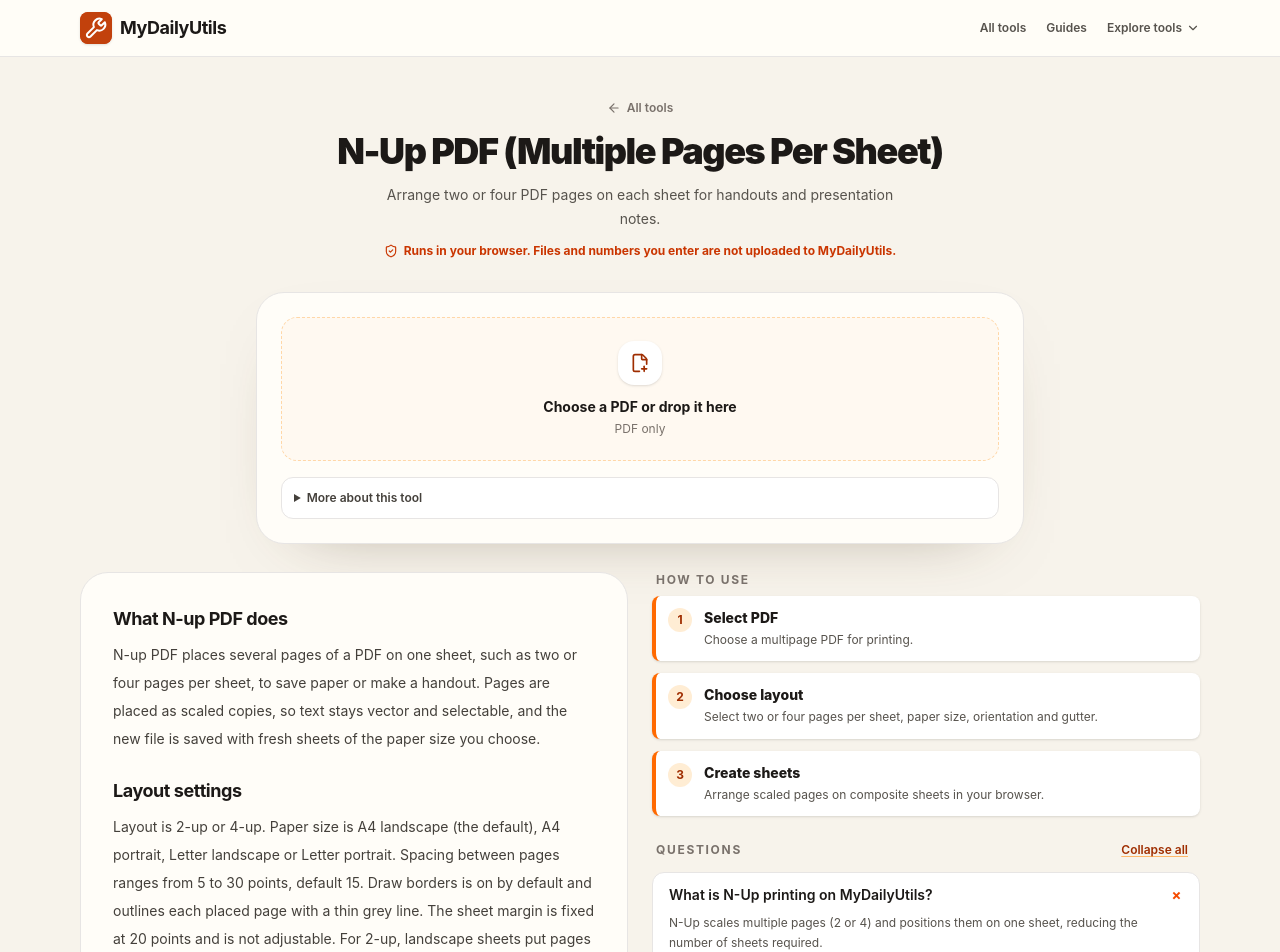
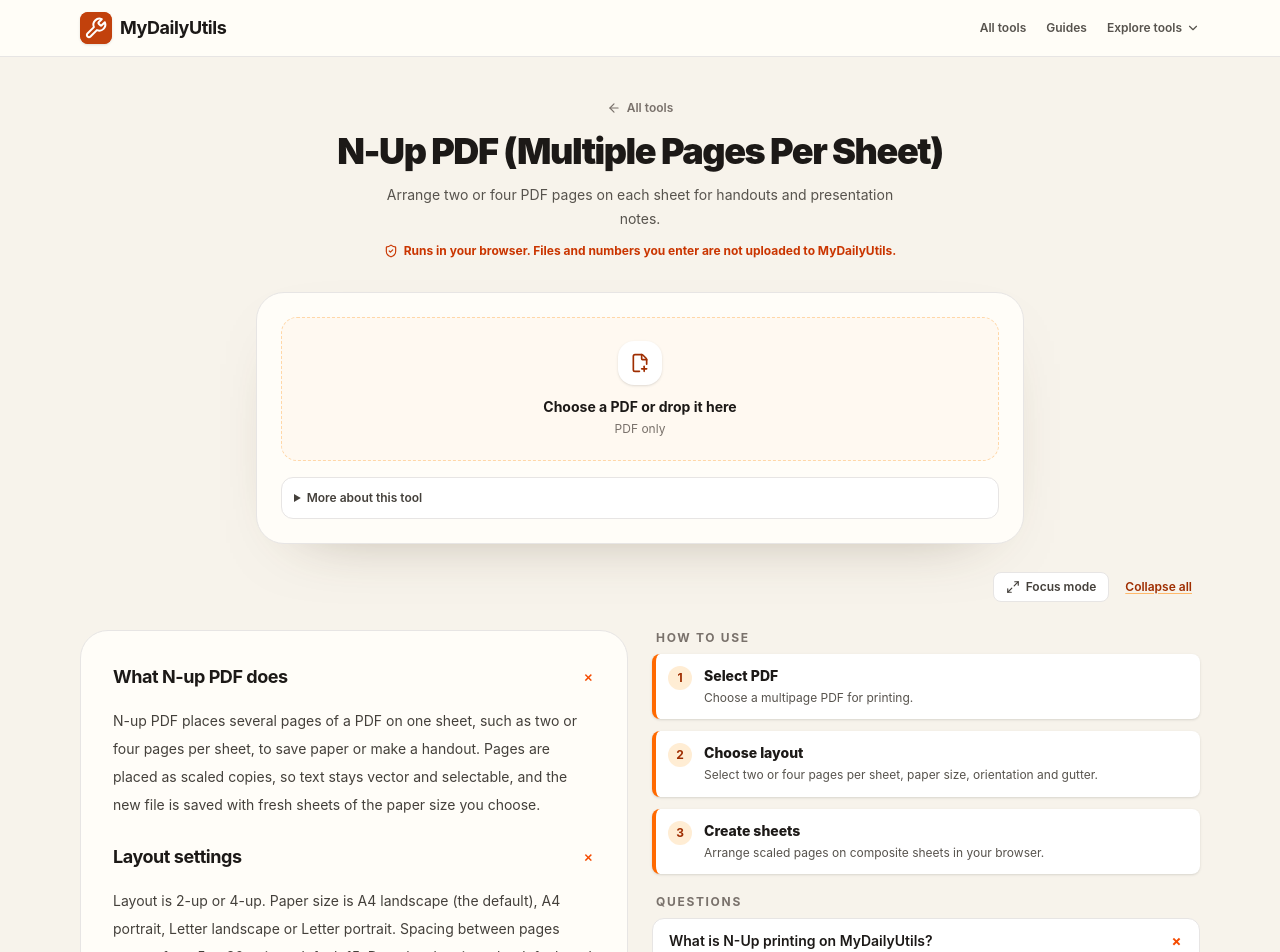
Before and after one commit to abhishekahuja87/paperforge-pdf, a React (Vite) app: page /n-up-pdf in a window 1280 px wide. Shown: the top 952 px of the page. Built offline with nearby package versions, Linux system fonts and the light colour scheme.

Commit message:
Focus mode (shareable, Escape, no ads) and one Collapse all for article and questions (#89)
Claude-Session: https://claude.ai/code/session_01Ksfpb8M2AoR8DnvaaKvMx3

Co-authored-by: Claude <noreply@anthropic.com>

```diff
--- a/src/App.tsx
+++ b/src/App.tsx
@@ -1,5 +1,6 @@
 import React, { lazy, Suspense } from 'react';
 import { BrowserRouter as Router, Routes, Route } from 'react-router-dom';
+import { FocusModeProvider } from './lib/focusMode';
 import { Header } from './components/layout/Header';
 import { Footer } from './components/layout/Footer';
 import { ScrollToTop } from './components/common/ScrollToTop';
@@ -56,6 +57,7 @@ const CatalogTemplatesPage = lazy(() => import('./pages/CatalogTemplatesPage').t
 export const App: React.FC = () => {
   return (
     <Router>
+      <FocusModeProvider>
       <ScrollToTop />
       <div className="min-h-screen flex flex-col bg-[var(--theme-background)] text-stone-900">
         <a href="#main-content" className="sr-only focus:not-sr-only focus:fixed focus:left-3 focus:top-3 focus:z-[60] focus:rounded-lg focus:bg-white focus:px-4 focus:py-2 focus:text-sm focus:font-bold focus:text-stone-900 focus:shadow-lg">Skip to main content</a>
@@ -153,6 +155,7 @@ export const App: React.FC = () => {
         </main>
         <Footer />
       </div>
+      </FocusModeProvider>
     </Router>
   );
 };
--- a/src/components/common/ToolArticle.tsx
+++ b/src/components/common/ToolArticle.tsx
@@ -30,10 +30,16 @@ export const ToolArticle: React.FC<{ id: string }> = ({ id }) => {
   return (
     <article lang="en" className="print:hidden mx-auto w-full max-w-3xl space-y-6 rounded-[1.75rem] border border-stone-200 bg-[var(--theme-surface)] p-5 text-sm leading-7 text-stone-700 sm:p-8">
       {sections.map((section) => (
-        <section key={section.heading} className="space-y-2">
-          <h2 className="text-lg font-bold tracking-tight text-stone-900">{section.heading}</h2>
-          {section.paragraphs.map((paragraph) => <p key={paragraph}>{paragraph}</p>)}
-        </section>
+        // Open by default so all the text is visible; the page's "Collapse all" button folds them.
+        <details key={section.heading} open className="group space-y-2">
+          <summary className="flex cursor-pointer list-none items-center justify-between gap-3 [&::-webkit-details-marker]:hidden">
+            <h2 className="text-lg font-bold tracking-tight text-stone-900">{section.heading}</h2>
+            <span aria-hidden="true" className="text-lg leading-none text-orange-600 transition group-open:rotate-45">+</span>
+          </summary>
+          <div className="space-y-2 pt-2">
+            {section.paragraphs.map((paragraph) => <p key={paragraph}>{paragraph}</p>)}
+          </div>
+        </details>
       ))}
     </article>
   );
--- a/src/components/common/ToolGuide.tsx
+++ b/src/components/common/ToolGuide.tsx
@@ -1,4 +1,4 @@
-import React, { useRef, useState } from 'react';
+import React from 'react';
 import { ShieldCheck, HelpCircle } from 'lucide-react';
 import { siteConfig } from '../../config/site';
 import { useTranslation } from 'react-i18next';
@@ -45,16 +45,6 @@ export const ToolGuide: React.FC<ToolGuideProps> = ({
     : steps;
   const stepsLanguage = hasLocalizedSteps ? i18n.language : contentLanguage;
   const isWorkshop = appearance === 'workshop';
-  const faqListRef = useRef<HTMLDivElement>(null);
-  // Every question starts open so all the text is visible; the button below folds them all away.
-  const [openCount, setOpenCount] = useState(faqs.length);
-  const allOpen = openCount >= faqs.length;
-  const countOpen = () => setOpenCount(faqListRef.current?.querySelectorAll('details[open]').length ?? 0);
-  const setAll = (open: boolean) => {
-    faqListRef.current?.querySelectorAll('details').forEach((item) => { item.open = open; });
-    countOpen();
-  };
-
   if (isWorkshop) {
     return (
       <div className="@container mx-auto max-w-3xl space-y-5">
@@ -76,21 +66,10 @@ export const ToolGuide: React.FC<ToolGuideProps> = ({
         )}
         {faqs.length > 0 && (
           <section aria-label={t('questions')} className="space-y-2">
-            <div className="flex items-center justify-between gap-3 px-1">
-              <h2 className="text-xs font-bold uppercase tracking-[0.14em] text-stone-500">{t('questions')}</h2>
-              {faqs.length > 1 && (
-                <button
-                  type="button"
-                  onClick={() => setAll(!allOpen)}
-                  className="rounded-lg px-2 py-1.5 text-xs font-semibold text-orange-800 underline decoration-orange-300 underline-offset-2 hover:text-orange-900 focus-visible:outline-2 focus-visible:outline-orange-600"
-                >
-                  {allOpen ? t('collapseAll', { defaultValue: 'Collapse all' }) : t('expandAll', { defaultValue: 'Expand all' })}
-                </button>
-              )}
-            </div>
-            <div ref={faqListRef} lang={contentLanguage} className="divide-y divide-stone-200 rounded-xl border border-stone-200 bg-white">
+            <h2 className="px-1 text-xs font-bold uppercase tracking-[0.14em] text-stone-500">{t('questions')}</h2>
+            <div lang={contentLanguage} className="divide-y divide-stone-200 rounded-xl border border-stone-200 bg-white">
               {faqs.map((faq) => (
-                <details key={faq.question} open onToggle={countOpen} className="group px-4 py-3">
+                <details key={faq.question} open className="group px-4 py-3">
                   <summary className="flex cursor-pointer list-none items-center justify-between gap-3 text-sm font-semibold text-stone-900 [&::-webkit-details-marker]:hidden">
                     {faq.question}
                     <span aria-hidden="true" className="text-lg leading-none text-orange-600 transition group-open:rotate-45">+</span>
--- a/src/components/layout/Footer.tsx
+++ b/src/components/layout/Footer.tsx
@@ -6,13 +6,17 @@ import { getTopics, topicNameKey } from '../../config/topics';
 import { useTranslation } from 'react-i18next';
 import { getToolCopy } from '../../lib/localizedTool';
 import { FooterToolGroup } from './FooterToolGroup';
+import { useFocusMode } from '../../lib/focusMode';
 
 export const Footer: React.FC = () => {
   const { t, i18n } = useTranslation();
+  const { active: focusActive } = useFocusMode();
   const topics = getTopics();
   const toolCount = topics.reduce((sum, topic) => sum + topic.tools.length, 0);
 
   const linkClass = 'transition hover:text-white';
+
+  if (focusActive) return null;
 
   return (
     <footer className="print:hidden bg-stone-900 text-stone-300 text-xs border-t border-stone-800 mt-auto">
--- a/src/components/layout/Header.tsx
+++ b/src/components/layout/Header.tsx
@@ -5,11 +5,13 @@ import { siteConfig } from '../../config/site';
 import { HeaderToolsMenu } from './HeaderToolsMenu';
 import { useTranslation } from 'react-i18next';
 import { changeAppLanguage, languages } from '../../i18n';
+import { useFocusMode } from '../../lib/focusMode';
 
 export const Header: React.FC = () => {
   const { t, i18n } = useTranslation();
   const [isDropdownOpen, setIsDropdownOpen] = useState(false);
   const dropdownRef = useRef<HTMLDivElement>(null);
+  const { active: focusActive, setFocus } = useFocusMode();
 
   useEffect(() => {
     const handleClickOutside = (event: MouseEvent) => {
@@ -27,6 +29,22 @@ export const Header: React.FC = () => {
       document.removeEventListener('keydown', handleKeyDown);
     };
   }, []);
+
+  if (focusActive) {
+    return (
+      <header className="print:hidden sticky top-0 z-50 border-b border-stone-200 bg-[var(--theme-surface)]/95 backdrop-blur-md">
+        <div className="mx-auto flex h-10 max-w-6xl items-center justify-between px-4">
+          <Link to="/" aria-label={siteConfig.name} className="flex items-center gap-2">
+            <img src="/favicon.svg" alt="" className="h-6 w-6 rounded-md" />
+            <span className="text-xs font-bold text-stone-700">{siteConfig.shortName}</span>
+          </Link>
+          <button type="button" onClick={() => setFocus(false)} className="rounded-lg px-2.5 py-1.5 text-xs font-semibold text-orange-800 underline decoration-orange-300 underline-offset-2 hover:text-orange-900 focus-visible:outline-2 focus-visible:outline-orange-600">
+            {t('exitFocus', { defaultValue: 'Exit focus' })} (Esc)
+          </button>
+        </div>
+      </header>
+    );
+  }
 
   return (
     <header className="print:hidden sticky top-0 z-50 bg-[var(--theme-surface)]/95 backdrop-blur-md border-b border-stone-200">
--- a/src/components/layout/ToolLayout.tsx
+++ b/src/components/layout/ToolLayout.tsx
@@ -1,7 +1,7 @@
-import React from 'react';
+import React, { useEffect, useRef, useState } from 'react';
 import { AdBanner } from '../common/AdBanner';
 import { PageMetadata } from '../common/PageMetadata';
-import { ArrowLeft, ShieldCheck } from 'lucide-react';
+import { ArrowLeft, Maximize2, ShieldCheck } from 'lucide-react';
 import { Link, useLocation } from 'react-router-dom';
 import { ToolArticle } from '../common/ToolArticle';
 import { ToolUpdateNote } from '../common/ToolUpdateNote';
@@ -9,6 +9,7 @@ import { ADS_CONFIG } from '../../config/ads';
 import { siteConfig } from '../../config/site';
 import { buildToolJsonLd } from '../../lib/structuredData';
 import { useTranslation } from 'react-i18next';
+import { useFocusMode } from '../../lib/focusMode';
 
 interface ToolLayoutProps {
   title: string;
@@ -34,6 +35,38 @@ export const ToolLayout: React.FC<ToolLayoutProps> = ({
   const { t } = useTranslation();
   const { pathname } = useLocation();
   const isWorkshop = appearance === 'workshop';
+  const { active: focusOn, setFocus, registerToolPage } = useFocusMode();
+
+  // Tell the focus mode this is a tool page, so only tool pages are ever put into focus.
+  useEffect(() => {
+    registerToolPage(true);
+    return () => registerToolPage(false);
+  }, [registerToolPage]);
+
+  // "Collapse all / Expand all" covers every foldable section (article sections and questions) below the tool.
+  const foldRef = useRef<HTMLDivElement>(null);
+  const [folds, setFolds] = useState({ total: 0, open: 0 });
+  useEffect(() => {
+    const node = foldRef.current;
+    if (!node) return undefined;
+    const recount = () => {
+      const all = node.querySelectorAll('details');
+      setFolds({ total: all.length, open: node.querySelectorAll('details[open]').length });
+    };
+    recount();
+    // "toggle" does not bubble, so listen while it travels down; new sections can appear after content loads.
+    node.addEventListener('toggle', recount, true);
+    const observer = new MutationObserver(recount);
+    observer.observe(node, { childList: true, subtree: true });
+    return () => {
+      node.removeEventListener('toggle', recount, true);
+      observer.disconnect();
+    };
+  }, [pathname, focusOn]);
+  const allOpen = folds.total > 0 && folds.open >= folds.total;
+  const toggleAll = () => {
+    foldRef.current?.querySelectorAll('details').forEach((item) => { item.open = !allOpen; });
+  };
 
   return (
     <div className={isWorkshop ? 'min-h-full bg-[var(--theme-background)] text-stone-900' : ''}>
@@ -43,7 +76,9 @@ export const ToolLayout: React.FC<ToolLayoutProps> = ({
           description={subtitle}
           jsonLd={buildToolJsonLd({ name: title, description: subtitle, path: pathname })}
         />
-        {isWorkshop ? (
+        {focusOn ? (
+          <h1 lang={contentLanguage} className="text-center text-lg font-black tracking-tight text-stone-900 sm:text-xl">{title}</h1>
+        ) : isWorkshop ? (
           <header className="mx-auto max-w-2xl text-center">
             <Link to="/" className="mb-4 inline-flex items-center gap-1.5 text-xs font-semibold text-stone-500 transition hover:text-orange-800">
               <ArrowLeft className="h-3.5 w-3.5" aria-hidden="true" />
@@ -63,14 +98,37 @@ export const ToolLayout: React.FC<ToolLayoutProps> = ({
           </div>
         )}
 
-        <ToolUpdateNote path={pathname} />
+        {!focusOn && <ToolUpdateNote path={pathname} />}
 
         {/* Main Tool Functional Area */}
         <div lang={controlsLanguage} className={isWorkshop ? `tool-workshop-controls mx-auto w-full ${wide ? 'max-w-6xl' : 'max-w-3xl'}` : 'w-full'}>{children}</div>
 
+        {!focusOn && (
+          <div className="flex flex-wrap items-center justify-end gap-2 print:hidden">
+            <button
+              type="button"
+              onClick={() => setFocus(true)}
+              className="inline-flex items-center gap-1.5 rounded-lg border border-stone-200 bg-white px-3 py-1.5 text-xs font-semibold text-stone-700 transition hover:border-orange-300 hover:text-orange-800 focus-visible:outline-2 focus-visible:outline-orange-600"
+            >
+              <Maximize2 className="h-3.5 w-3.5" aria-hidden="true" />
+              {t('focusMode', { defaultValue: 'Focus mode' })}
+            </button>
+            {folds.total > 0 && (
+              <button
+                type="button"
+                onClick={toggleAll}
+                className="rounded-lg px-2 py-1.5 text-xs font-semibold text-orange-800 underline decoration-orange-300 underline-offset-2 hover:text-orange-900 focus-visible:outline-2 focus-visible:outline-orange-600"
+              >
+                {allOpen ? t('collapseAll', { defaultValue: 'Collapse all' }) : t('expandAll', { defaultValue: 'Expand all' })}
+              </button>
+            )}
+          </div>
+        )}
+
         {/* Written explanation (left) and steps with questions (right): side by side from tablet width up,
             stacked on phones with the short steps first. With no article, the guide stays centred. */}
-        <div className="flex flex-col gap-6 md:grid md:items-start md:has-[article]:grid-cols-2">
+        {!focusOn && (
+        <div ref={foldRef} className="flex flex-col gap-6 md:grid md:items-start md:has-[article]:grid-cols-2">
           <ToolArticle id={pathname.replace(/^\/+|\/+$/g, '')} />
 
           {seoContent && (
@@ -79,7 +137,9 @@ export const ToolLayout: React.FC<ToolLayoutProps> = ({
             </div>
           )}
         </div>
+        )}
 
+        {!focusOn && (
         <section
           aria-label={t('advertisements')}
           className="w-full max-w-4xl mx-auto py-4 print:hidden"
@@ -89,6 +149,7 @@ export const ToolLayout: React.FC<ToolLayoutProps> = ({
           </p>
           <AdBanner slot={ADS_CONFIG.slots.toolBottomBanner} />
         </section>
+        )}
       </div>
     </div>
   );
--- /dev/null
+++ b/src/lib/focusMode.tsx
@@ -0,0 +1,90 @@
+import React, { createContext, useCallback, useContext, useEffect, useMemo, useState } from 'react';
+import { useLocation, useNavigate } from 'react-router-dom';
+
+const STORAGE_KEY = 'mdu-focus-mode';
+const PARAM = 'focus';
+
+function readStored(): boolean {
+  try { return window.sessionStorage.getItem(STORAGE_KEY) === '1'; } catch { return false; }
+}
+
+function writeStored(on: boolean): void {
+  try {
+    if (on) window.sessionStorage.setItem(STORAGE_KEY, '1');
+    else window.sessionStorage.removeItem(STORAGE_KEY);
+  } catch {
+    // Storage can be blocked; focus mode then simply lasts for this page view.
+  }
+}
+
+interface FocusModeValue {
+  /** The visitor asked for focus mode. */
+  focus: boolean;
+  /** Focus mode is on and the current page is a tool page, so the site chrome should be hidden. */
+  active: boolean;
+  setFocus: (on: boolean) => void;
+  /** Called by the tool layout so other pages are never affected. */
+  registerToolPage: (on: boolean) => void;
+}
+
+const FocusModeContext = createContext<FocusModeValue>({
+  focus: false,
+  active: false,
+  setFocus: () => undefined,
+  registerToolPage: () => undefined,
+});
+
+/**
+ * Focus mode: a visitor-chosen view of a tool page with the header, footer, text and ad slots hidden.
+ * It starts off on every page load unless the link has ?focus=1 or the visitor turned it on earlier in this
+ * visit (kept in sessionStorage). Pages always render in full for crawlers; the canonical address has no query.
+ */
+export const FocusModeProvider: React.FC<{ children: React.ReactNode }> = ({ children }) => {
+  const location = useLocation();
+  const navigate = useNavigate();
+  const [focus, setFocusState] = useState<boolean>(() => {
+    if (typeof window === 'undefined') return false;
+    return new URLSearchParams(window.location.search).get(PARAM) === '1' || readStored();
+  });
+  const [toolPage, setToolPage] = useState(false);
+
+  const setFocus = useCallback((on: boolean) => {
+    setFocusState(on);
+    writeStored(on);
+  }, []);
+
+  // Keep the address in step with the mode on tool pages, so the link can be shared.
+  useEffect(() => {
+    if (!toolPage) return;
+    const params = new URLSearchParams(location.search);
+    const has = params.get(PARAM) === '1';
+    if (focus === has) return;
+    if (focus) params.set(PARAM, '1'); else params.delete(PARAM);
+    const search = params.toString();
+    navigate({ pathname: location.pathname, search: search ? `?${search}` : '', hash: location.hash }, { replace: true });
+  }, [focus, toolPage, location.pathname, location.search, location.hash, navigate]);
+
+  // A link opened with ?focus=1 turns the mode on.
+  useEffect(() => {
+    if (new URLSearchParams(location.search).get(PARAM) === '1' && !focus) setFocus(true);
+    // Only react to the address changing, not to the mode itself.
+    // eslint-disable-next-line react-hooks/exhaustive-deps
+  }, [location.search]);
+
+  const active = focus && toolPage;
+
+  useEffect(() => {
+    if (!active) return undefined;
+    const onKey = (event: KeyboardEvent) => { if (event.key === 'Escape') setFocus(false); };
+    window.addEventListener('keydown', onKey);
+    return () => window.removeEventListener('keydown', onKey);
+  }, [active, setFocus]);
+
+  const value = useMemo<FocusModeValue>(
+    () => ({ focus, active, setFocus, registerToolPage: setToolPage }),
+    [focus, active, setFocus],
+  );
+  return <FocusModeContext.Provider value={value}>{children}</FocusModeContext.Provider>;
+};
+
+export const useFocusMode = (): FocusModeValue => useContext(FocusModeContext);
--- a/src/locales/en.json
+++ b/src/locales/en.json
@@ -834,6 +834,8 @@
   "howToUse": "How to use",
   "questions": "Questions",
   "collapseAll": "Collapse all",
+  "focusMode": "Focus mode",
+  "exitFocus": "Exit focus",
   "expandAll": "Expand all",
   "privacy": "Privacy",
   "localProcessing": "Runs in your browser. Files and numbers you enter are not uploaded to MyDailyUtils.",
```
Also changed, not shown: 2 other files (tests, documents, lock files or other folders).
